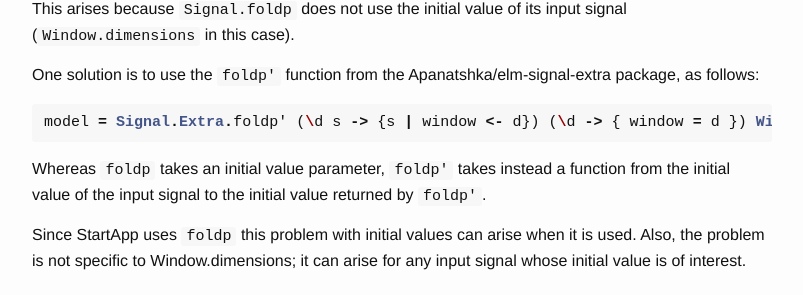
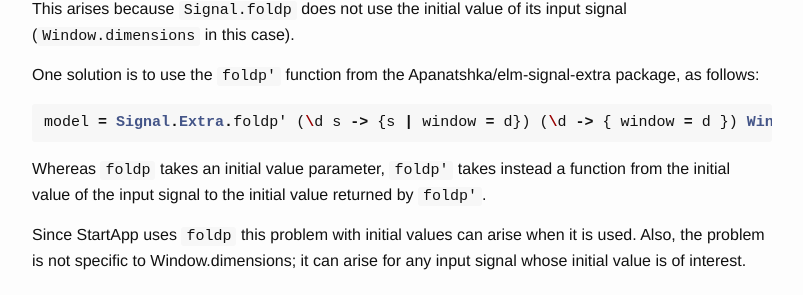
Before and after one commit to gunnarahlberg/elm-faq, a Jekyll site: the page built from index.md, in a window 1280 px wide and 900 px high, scrolled down 4357 px. Shown: the part 146-441 px from the top of the window, without its empty margins (238-1041 px from the left). Built offline with Jekyll 4.4.1, drawn with Linux system fonts in a browser that asks for light colours.

Commit message:
fix syntax

````diff
--- a/index.md
+++ b/index.md
@@ -173,7 +173,7 @@ This arises because `Signal.foldp` does not use the initial value of its input s
 One solution is to use the `foldp'` function from the Apanatshka/elm-signal-extra package, as follows:
 
 ```haskell
-model = Signal.Extra.foldp' (\d s -> {s | window <- d}) (\d -> { window = d }) Window.dimensions
+model = Signal.Extra.foldp' (\d s -> {s | window = d}) (\d -> { window = d }) Window.dimensions
 ```
 
 Whereas `foldp` takes an initial value parameter, `foldp'` takes instead a function from the initial value of the input signal to the initial value returned by `foldp'`.
````
